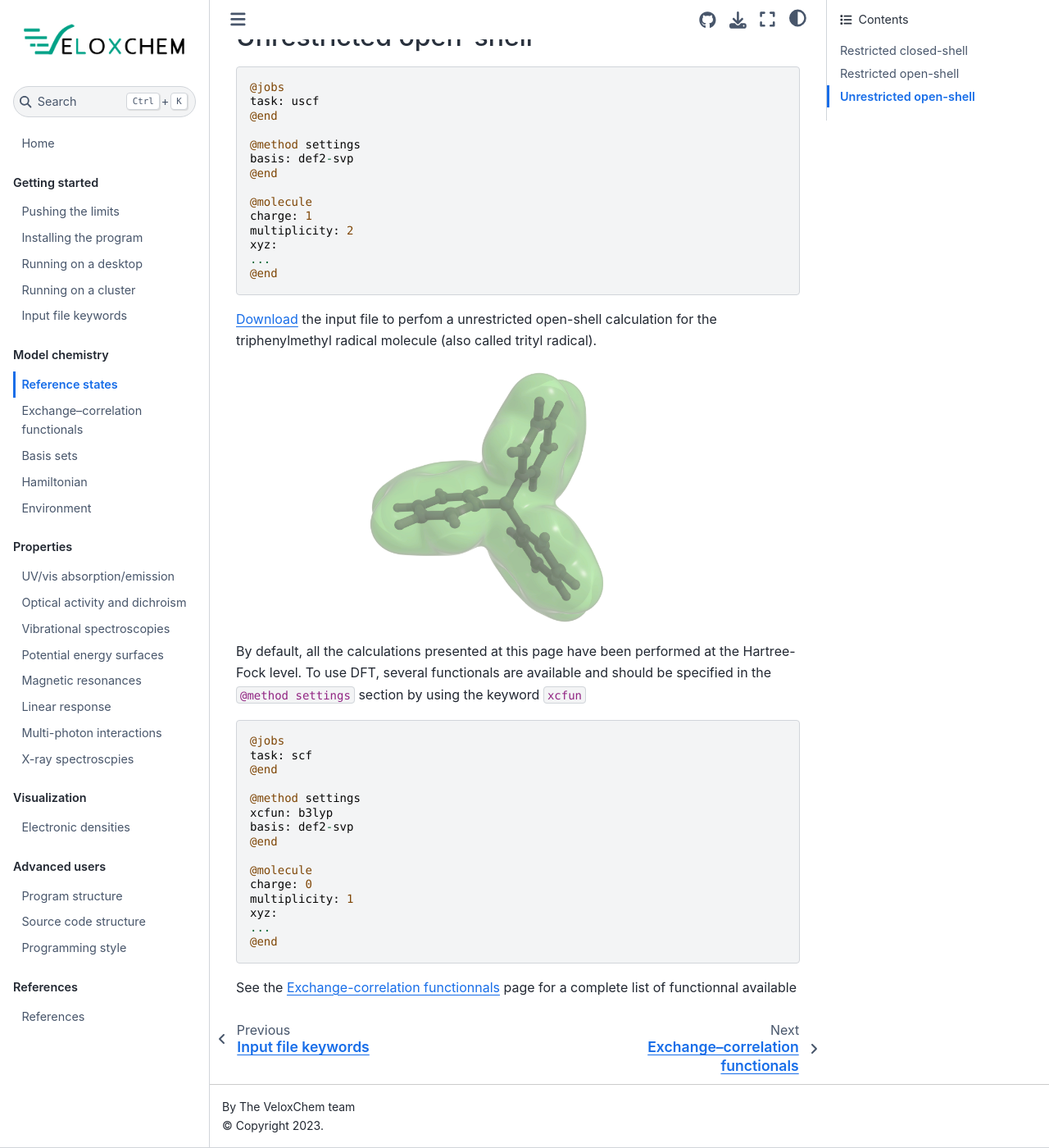
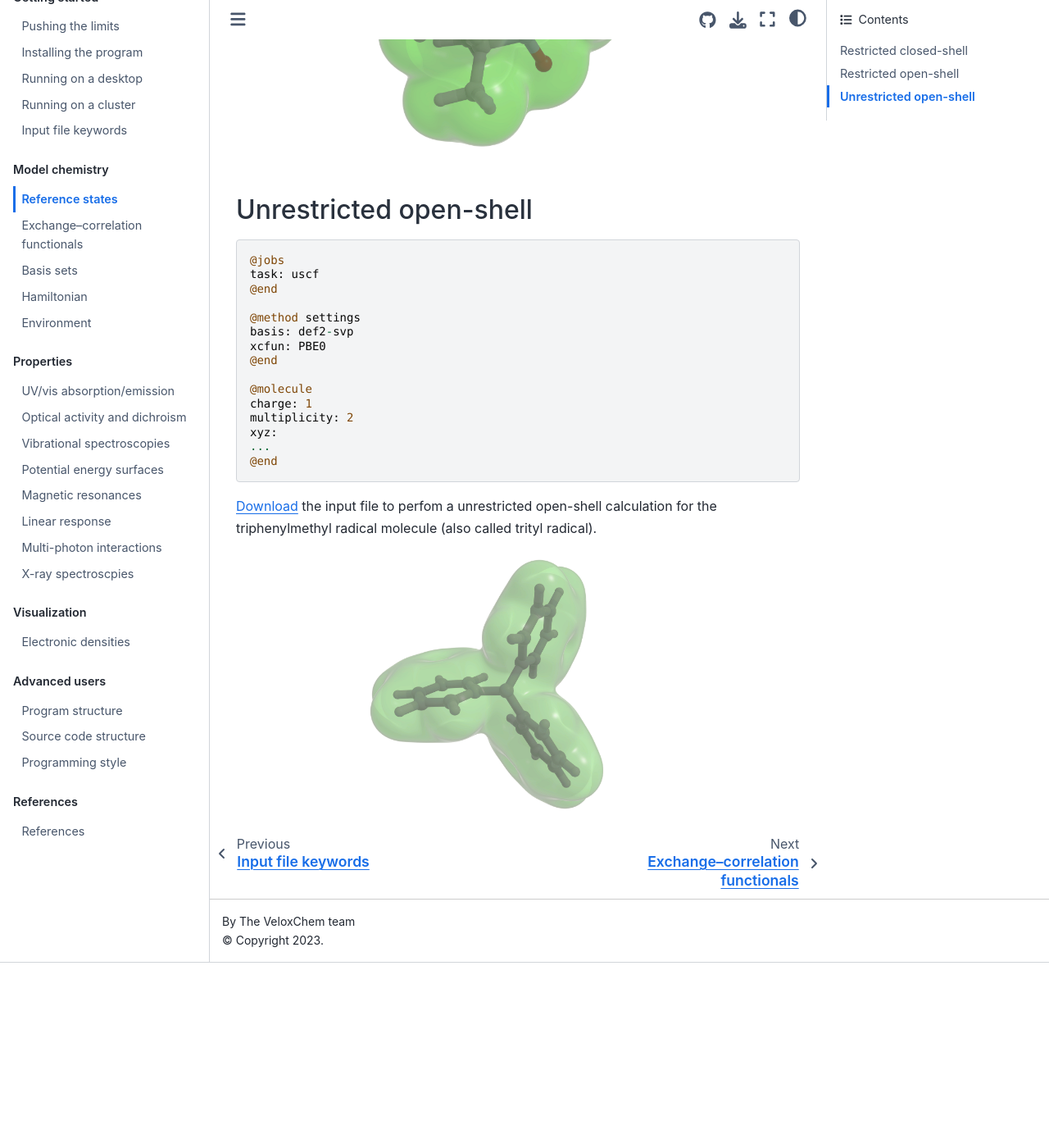
Before and after one commit to kthpanor/vlxman, a Jupyter Book: the page built from docs/refstate.md, in a window 1280 px wide and 1400 px high, scrolled down 1722 px. Shown: the whole window at 82% size. Built offline with Jupyter Book 1.0.4 settings and Sphinx 7.4.7 and the Sphinx Book theme 1.1.4, drawn with Linux system fonts in a browser that asks for light colours; after the commit the page ends 2896 px from its top, so only the background shows below that; some of the changed text lies outside the part shown.

````diff
--- a/docs/refstate.md
+++ b/docs/refstate.md
@@ -63,6 +68,7 @@ task: uscf
 
 @method settings
 basis: def2-svp
+xcfun: PBE0
 @end
 
 @molecule
@@ -80,26 +86,3 @@ xyz:
 :width: 400px
 :align: center
 ```
-
-By default, all the calculations presented at this page have been performed at the Hartree-Fock level. To use DFT, several functionals are available and should be specified in the ```@method settings``` section by using the keyword ```xcfun```
-
-```
-@jobs
-task: scf
-@end
-
-@method settings
-xcfun: b3lyp
-basis: def2-svp
-@end
-
-@molecule
-charge: 0
-multiplicity: 1
-xyz:
-...
-@end
-```
-
-
-See the [Exchange-correlation functionnals](./functionals.ipynb) page for a complete list of functionnal available
````
Also changed, not shown: other parts of docs/refstate.md (+5 -0 lines), docs/hamiltonian.md (+10 -4 lines), images/pna.png (added), 5 other files.
